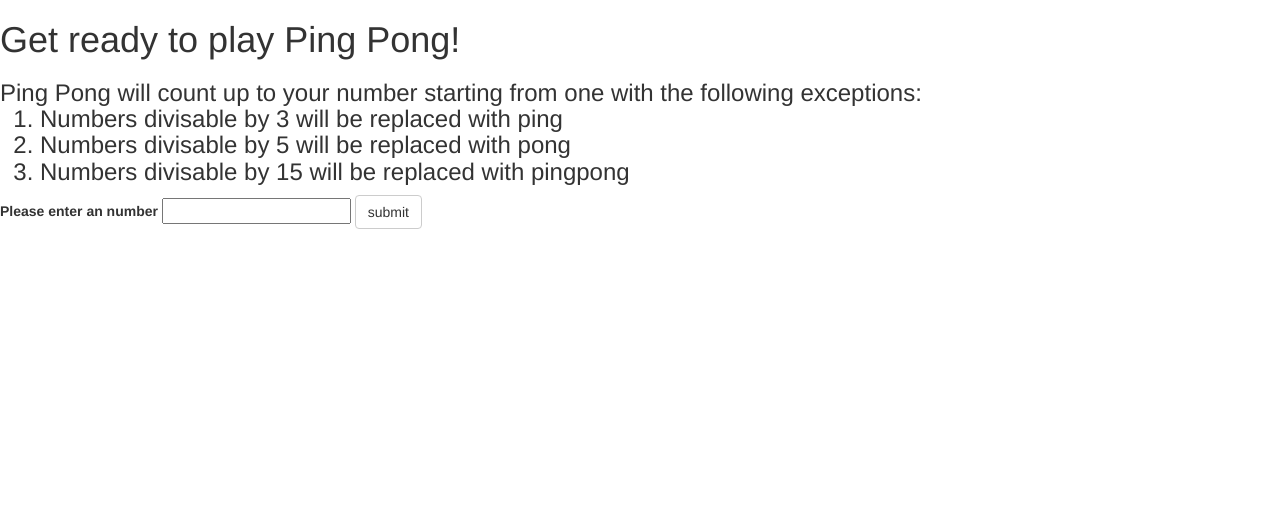
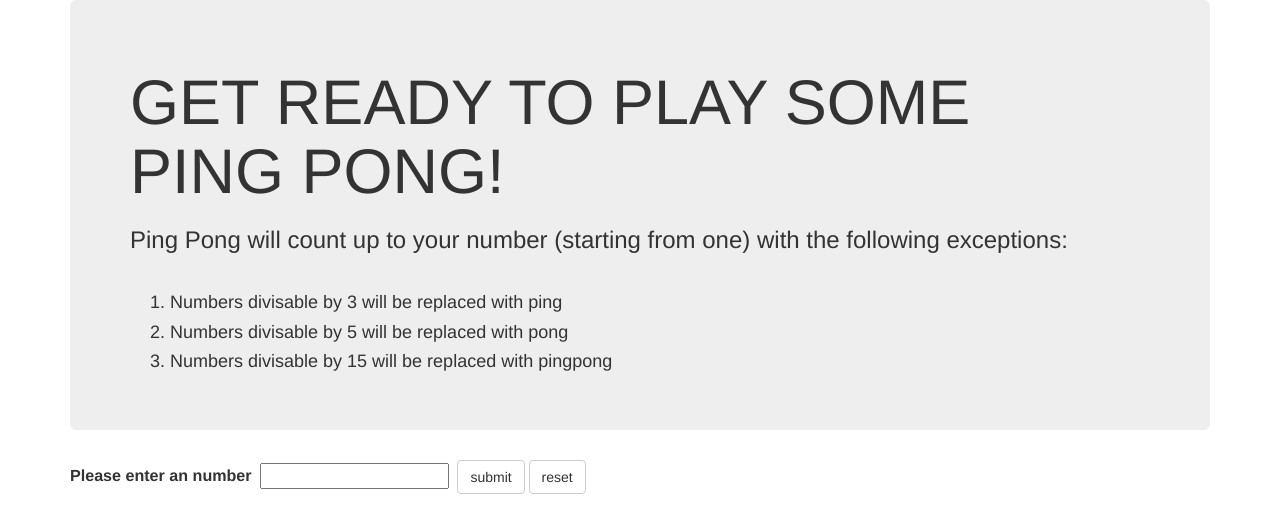
Before and after one commit to ZardozSpeaks/Ping-Pong_intro, a plain HTML site: page index.html in a window 1280 px wide. Drawn offline with Linux system fonts and the light colour scheme.

Commit message:
add styling

```diff
--- a/css/styles.css
+++ b/css/styles.css
@@ -0,0 +1,16 @@
+h4 {
+  padding-top: 2%;
+}
+
+h4 ol li {
+  padding-top: 1%;
+}
+
+.input_label {
+  padding-right: .4%;
+  font-size: 1.15em;
+}
+
+input {
+  margin-right: .4%;
+}
--- a/index.html
+++ b/index.html
@@ -9,22 +9,29 @@
     <script src="js/scripts.js"></script>
   </head>
   <body>
-    <h1>Get ready to play Ping Pong!</h1>
-    <h3>Ping Pong will count up to your number starting from one with the following exceptions:
+    <div class="container">
+      <div class="jumbotron">
+        <h1>GET READY TO PLAY SOME <br>PING PONG!</h1>
+        <h3>Ping Pong will count up to your number (starting from one) with the following exceptions:
+        <h4>
           <ol>
             <li>Numbers divisable by 3 will be replaced with ping</li>
             <li>Numbers divisable by 5 will be replaced with pong</li>
             <li>Numbers divisable by 15 will be replaced with pingpong</li>
           </ol>
+        </h4>
         </h3>
+      </div>
       <form id="playersNumberInput">
-      <label for="p-number">Please enter an number</label>
+        <label class="input_label" for="p-number">Please enter an number</label>
         <input name="p-number" id="playersNumber" type="number">
-      <button type="submit" class="btn btn-default" onclick="myGame()">submit</button>
+        <button type="submit" class="btn btn-default">submit</button>
+        <button type="reset" id="reset"class="btn btn-default">reset</button>
       </form>
       <ul id="displayResults">
 
       </ul>
+    </div>
   </body>
   <footer>
   </footer>
```
Lines whose indentation alone changed are shown as unchanged.
